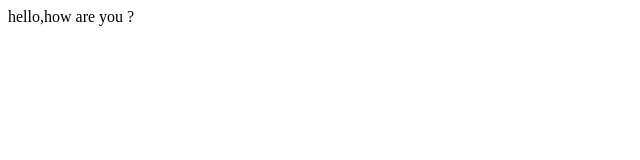
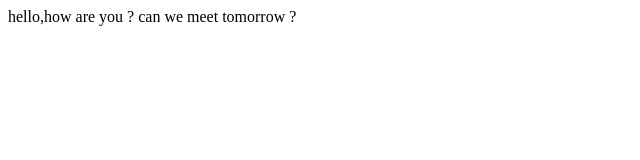
Before and after one commit to AhammedAfnan/git-sample, a plain HTML site: page index.html in a window 1280 px wide. Shown: the whole page, without its empty margins (0-640 px from the left). Drawn offline with Linux system fonts and the light colour scheme.

Commit message:
index file modified

```diff
--- a/index.html
+++ b/index.html
@@ -7,5 +7,7 @@
 </head>
 <body>
     hello,how are you ?
+
+    can we meet tomorrow ?
 </body>
 </html>
```
